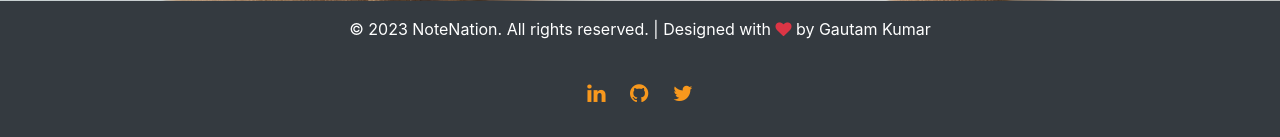
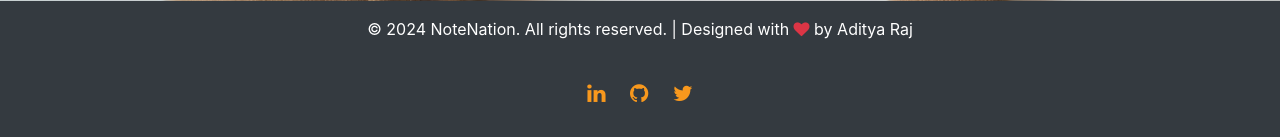
Before and after one commit to RajAditya01/Advance-java, a Java web app: page / in a window 1280 px wide. Shown: the part 701-838 px from the top of the page. Run offline with Tomcat 11, a stand-in JSP engine, Linux system fonts and the light colour scheme.

Commit message:
Update footer.jsp

```diff
--- a/NoteNation/WebContent/all_component/footer.jsp
+++ b/NoteNation/WebContent/all_component/footer.jsp
@@ -10,7 +10,7 @@
 <footer class="container-fluid bg-dark text-white py-3">
   <div class="text-center">
     <p>
-      &copy; 2023 NoteNation. All rights reserved. | Designed with <i class="fa fa-heart text-danger"></i> by  Gautam Kumar
+      &copy; 2024 NoteNation. All rights reserved. | Designed with <i class="fa fa-heart text-danger"></i> by  Aditya Raj
     </p>
     <p>
 
```
